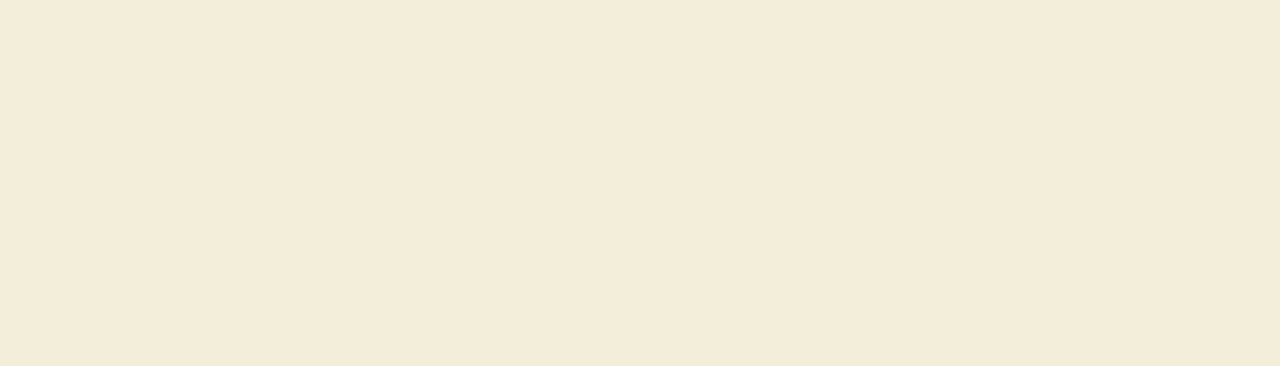
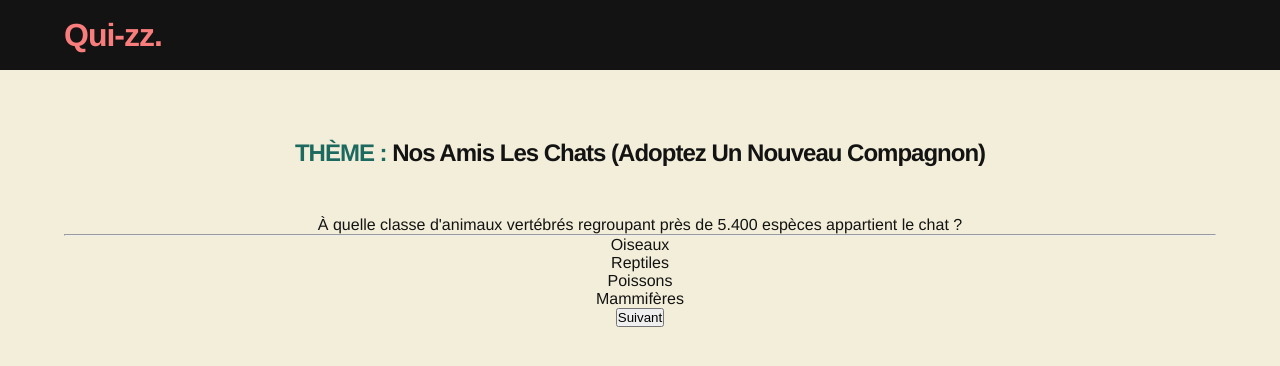
Before and after one commit to DevDams/qui-zz, a Vue app: page /#/chat in a window 1280 px wide. Before the commit this address had no page. Shown: the top 366 px of the page. Built offline with nearby package versions, Linux system fonts and the light colour scheme.

Commit message:
pass anwser as props and display them

```diff
--- a/src/components/Intro.vue
+++ b/src/components/Intro.vue
@@ -1,15 +1,16 @@
 <template>
   <div class="container welcome">
+    <div class="content">
       <div class="creativity">
         <img src="@/assets/images/Creativity.svg" alt="">
       </div>
       <h1>Bienvenue sur Qui-zz</h1>
-    <img class="scribble in" src="@/assets/icon/scribble.svg" alt="">
       <div class="home_link">
         <router-link to="/start" class="start">
           Commencer
           <img src="@/assets/icon/up-arrow.svg" alt="">
         </router-link>
+      </div>
     </div>
   </div>
 </template>
@@ -25,22 +26,16 @@ export default {
 .container {
   position: relative;
   width: 90%;
-  margin: auto;
+  height: 700px;
+  margin: 0 auto 50px;
+  display: flex;
+  align-items: center;
+  justify-content: center;
 }
 
 .creativity {
-  width: 400px;
-  margin: 30px auto 0;
-}
-
-.scribble {
-  position: absolute;
-  width: 60px;
-}
-
-.in {
-  transform: rotate(20deg);
-  left: 410px;
+  width: 90%;
+  margin: 50px auto 0;
 }
 
 .home_link {
@@ -48,7 +43,7 @@ export default {
 }
 
 .start {
-  width: 200px;
+  width: 170px;
   margin: auto;
   display: flex;
   align-items: center;
@@ -56,7 +51,7 @@ export default {
   text-decoration: none;
   color: #131313;
   font-weight: 600;
-  padding: 20px 40px;
+  padding: 17px;
   border-radius: 22px;
   background: linear-gradient(145deg, #dbd6c3, #ffffe8);
   box-shadow:  6px 6px 11px #ddd9c5,
--- /dev/null
+++ b/src/components/Navbar.vue
@@ -0,0 +1,36 @@
+<template>
+  <div class="container">
+    <div class="content">
+      <router-link to="/">
+        <h1>Qui-zz.</h1>
+      </router-link>
+    </div>
+  </div>
+</template>
+
+<script>
+export default {
+  name: 'Navbar'
+}
+</script>
+
+<style scoped>
+.container {
+  display: flex;
+  align-items: center;
+  background-color: #131313;
+  height: 70px;
+}
+
+.content {
+  width: 90%;
+  margin: auto;
+  text-align: left;
+}
+
+a {
+  text-decoration: none;
+  color: #F97D7D;
+  letter-spacing: -1px;
+}
+</style>
--- /dev/null
+++ b/src/components/Question.vue
@@ -0,0 +1,73 @@
+<template>
+  <div class="container">
+    <div class="theme">
+      <h2>Thème : <span>{{ theme}}</span></h2>
+    </div>
+    <div class="question_box">
+      <div class="question">
+        <p>{{ currentQuestion.question }}</p>
+        <hr>
+        <p
+          v-for="(answer, index) in currentQuestion.propositions"
+          :key="index"
+          @click="selectAnswer(index)"
+          :class="[select === index ? 'selected' : '']"
+        > {{ answer }} </p>
+      </div>
+      <button @click="nextQuestion">Suivant</button>
+    </div>
+  </div>
+</template>
+
+<script>
+export default {
+  data () {
+    return {
+      select: null
+    }
+  },
+  props: ['currentQuestion', 'theme', 'nextQuestion'],
+  watch: {
+    currentQuestion () {
+      this.select = null
+    }
+  },
+  methods: {
+    selectAnswer (index) {
+      this.select = index
+      console.log(this.select)
+    }
+  }
+}
+</script>
+
+<style scoped>
+.container {
+  width: 90%;
+  margin: auto;
+}
+
+.theme {
+  margin-top: 70px;
+}
+
+.theme h2 {
+  text-transform: uppercase;
+  letter-spacing: -1px;
+  line-height: 1.1em;
+  color: #1B695F;
+}
+
+.theme h2 span {
+  text-transform: capitalize;
+  color: #131313;
+}
+
+.question_box {
+  margin-top: 50px;
+}
+
+.selected {
+  color: red;
+}
+</style>
--- a/src/components/Theme.vue
+++ b/src/components/Theme.vue
@@ -4,7 +4,7 @@
     <div class="cards">
       <div class="cat">
         <h3>Chat</h3>
-        <router-link to="/about">
+        <router-link to="/chat">
           <div class="theme theme-1">
             <img src="@/assets/icon/cat.svg" alt="cat icon">
           </div>
@@ -12,7 +12,7 @@
       </div>
       <div class="sante">
         <h3>Santé</h3>
-        <router-link to="/about">
+        <router-link to="/sante">
           <div class="theme theme-2">
             <img src="@/assets/icon/health.svg" alt="cat icon">
           </div>
@@ -20,7 +20,7 @@
       </div>
       <div class="Mystere">
         <h3>Mystère</h3>
-        <router-link to="/about">
+        <router-link to="/mystere">
           <div class="theme theme-3">
             <img src="@/assets/icon/hide.svg" alt="cat icon">
           </div>
@@ -28,7 +28,7 @@
       </div>
       <div class="culture">
         <h3>Culture générale</h3>
-        <router-link to="/about">
+        <router-link to="/culture-generale">
           <div class="theme theme-4">
             <img src="@/assets/icon/brain.svg" alt="cat icon">
           </div>
@@ -36,7 +36,7 @@
       </div>
       <div class="corps-humain">
         <h3>Corps hmain</h3>
-        <router-link to="/about">
+        <router-link to="/corps-humain">
           <div class="theme theme-5">
             <img src="@/assets/icon/human-body.svg" alt="cat icon">
           </div>
@@ -81,17 +81,19 @@ export default {
 h1 {
   text-transform: uppercase;
   letter-spacing: -2px;
+  line-height: 1.1em;
+  color: #005B48;
 }
 
 h3 {
-  font-weight: 300;
-  margin: 15px 0;
-  color: #F97D7D;
+  font-weight: 600;
+  color: #2F4858;
+  margin-top: 40px;
 }
 
 .cards {
-  width: 70%;
-  margin: 100px auto 0;
+  width: 100%;
+  margin: 60px auto 0;
   display: flex;
   flex-wrap: wrap;
   justify-content: space-around;
@@ -103,7 +105,7 @@ h3 {
   justify-content: center;
   width: 150px;
   height: 170px;
-  margin-top: 30px;
+  margin-top: 10px;
   border-radius: 12px;
   background: linear-gradient(145deg, #dbd6c3, #ffffe8);
   box-shadow:  11px 11px 33px #d6d1bf,
--- a/src/router/index.js
+++ b/src/router/index.js
@@ -18,10 +18,12 @@ const routes = [
   {
     path: '/start',
     name: 'Start',
-    // route level code-splitting
-    // this generates a separate chunk (about.[hash].js) for this route
-    // which is lazy-loaded when the route is visited.
-    component: () => import(/* webpackChunkName: "about" */ '../views/Start.vue')
+    component: () => import('../views/Start.vue')
+  },
+  {
+    path: '/chat',
+    name: 'Chat',
+    component: () => import('../views/Chat.vue')
   }
 ]
 
--- a/src/store/data/cat.json
+++ b/src/store/data/cat.json
@@ -125,9 +125,7 @@
         ],
         "réponse": "Carnivore",
         "anecdote": "Tous les mammifères carnassiers ne sont pas forcément membres de l'ordre des carnivores."
-      }
-    ],
-    "confirmé": [
+      },
       {
         "id": 11,
         "question": "Comment appelle-t-on les longs poils présents sur les moustaches du chat ?",
@@ -247,9 +245,7 @@
         ],
         "réponse": "18",
         "anecdote": "Le chat peut ajuster la longueur de ses griffes et les aiguiser en les frottant contre une surface rugueuse : il « fait ses griffes »."
-      }
-    ],
-    "expert": [
+      },
       {
         "id": 21,
         "question": "Quel pourcentage les chats de race représentent-ils parmi la population totale ?",
--- /dev/null
+++ b/src/views/Chat.vue
@@ -0,0 +1,39 @@
+<template>
+  <div>
+      <Navbar />
+      <Question
+        :theme="questions.thème"
+        :currentQuestion="questions.quizz.fr.débutant[index]"
+        :nextQuestion="next " />
+  </div>
+</template>
+
+<script>
+import Navbar from '@/components/Navbar.vue'
+import Question from '@/components/Question.vue'
+export default {
+  name: 'Chat',
+  data () {
+    return {
+      about: 'AZER',
+      questions: this.$store.state.catTheme,
+      index: 0
+    }
+  },
+  components: {
+    Navbar,
+    Question
+  },
+  methods: {
+    next () {
+      if (this.index <= 30) {
+        this.index++
+      }
+    }
+  }
+}
+</script>
+
+<style scoped>
+
+</style>
--- a/src/views/Start.vue
+++ b/src/views/Start.vue
@@ -1,11 +1,13 @@
 <template>
   <div class="container">
+    <Navbar />
     <Theme />
   </div>
 </template>
 
 <script>
 import Theme from '@/components/Theme.vue'
+import Navbar from '@/components/Navbar.vue'
 export default {
   name: 'Start',
   data () {
@@ -13,7 +15,8 @@ export default {
     }
   },
   components: {
-    Theme
+    Theme,
+    Navbar
   },
   methods: {
   }
```
Lines whose indentation alone changed are shown as unchanged.
